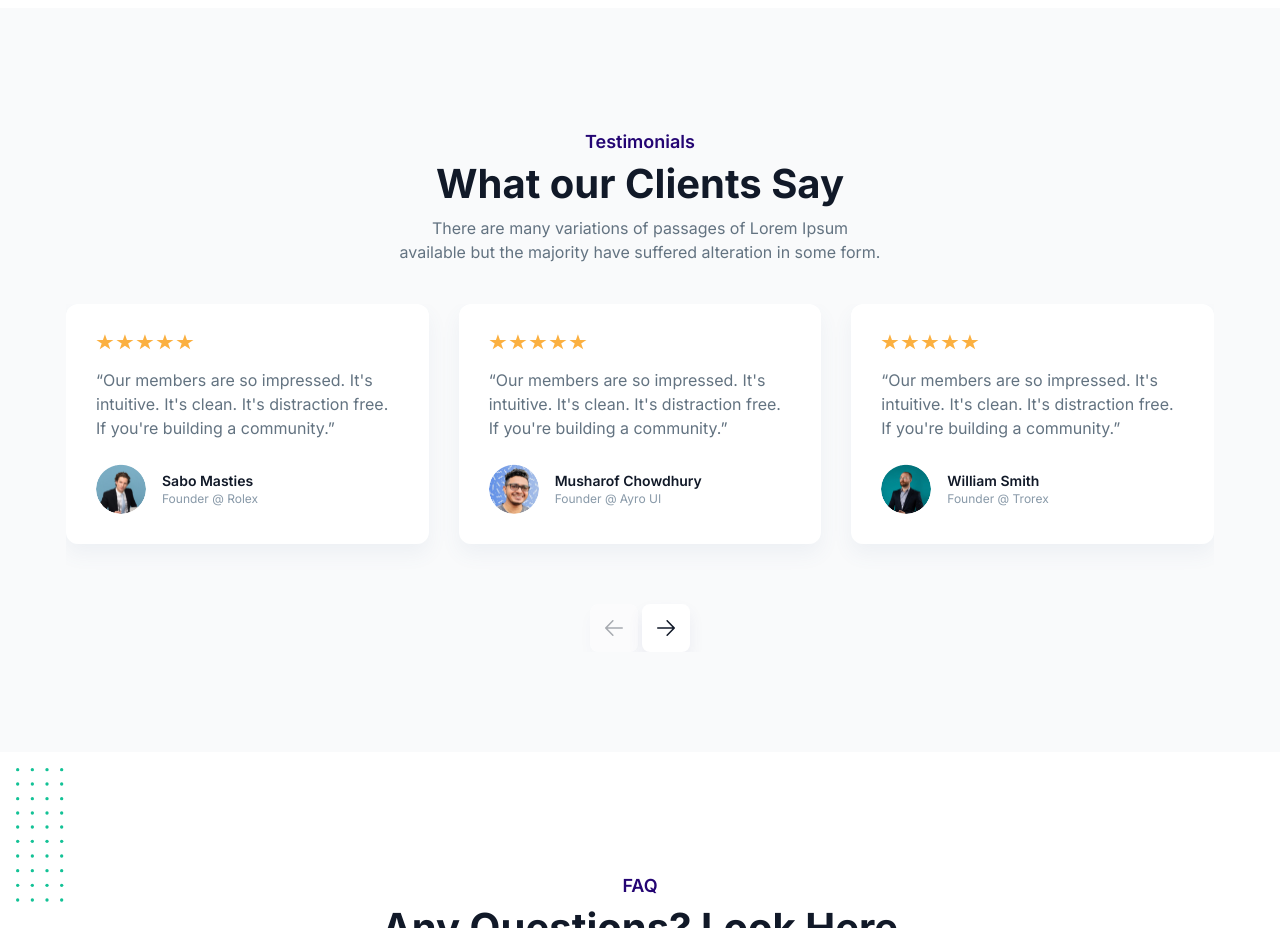
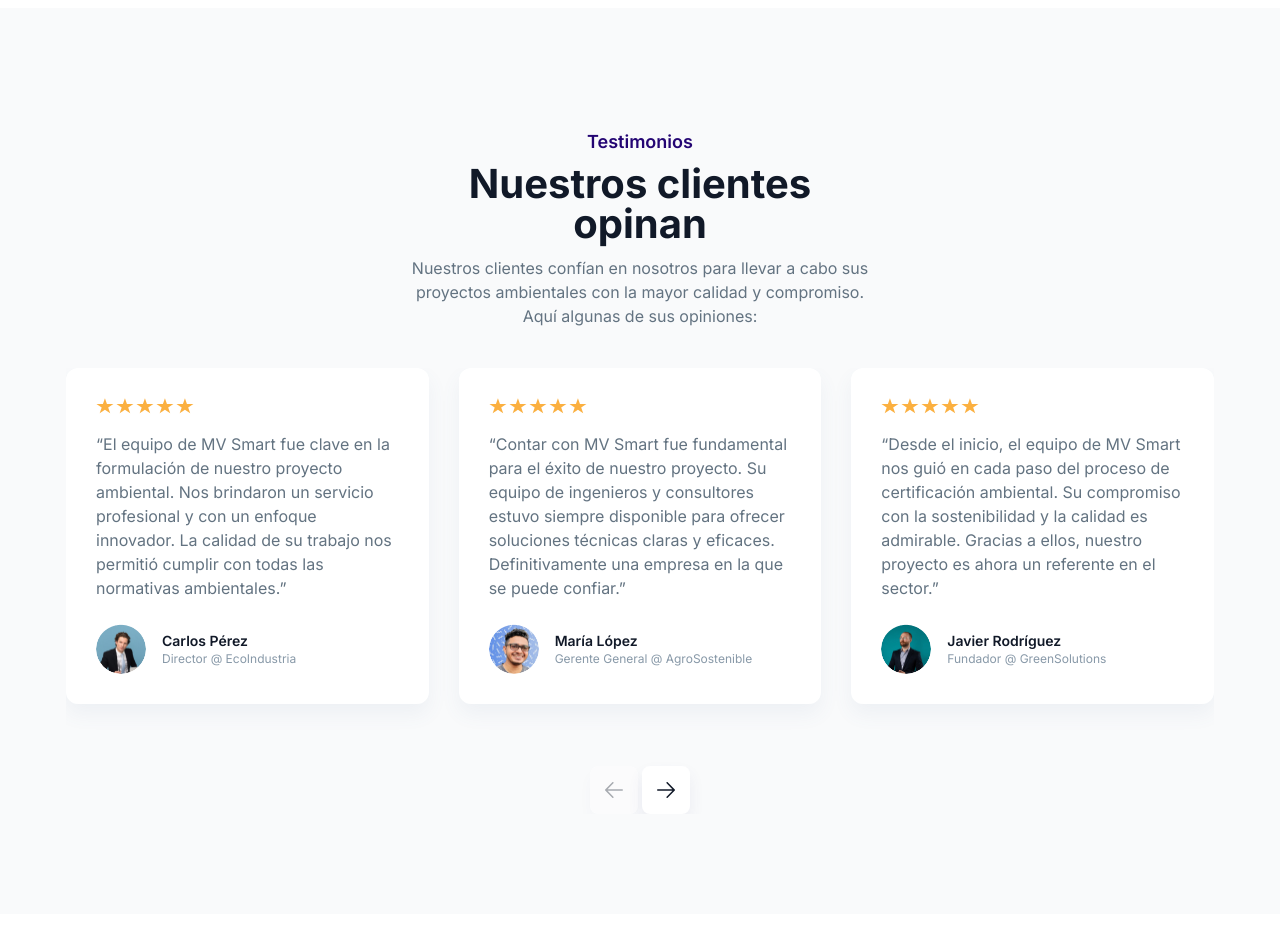
Before and after one commit to MV-SMART-SRL/mv-smart, an Astro site: page / in a window 1280 px wide. Shown: the part 4420-5348 px from the top of the page. Built offline with nearby package versions, Linux system fonts and the light colour scheme; Astro itself is replaced by a stand-in of ours.

Commit message:
Add some other dummy testimonials (draft)

```diff
--- a/src/components/Testimonials.astro
+++ b/src/components/Testimonials.astro
@@ -1,46 +1,46 @@
 ---
 const testimonials = [
   {
-    authorName: 'Sabo Masties',
-    authorRole: 'Founder @ Rolex',
+    authorName: 'Carlos Pérez',
+    authorRole: 'Director @ EcoIndustria',
     image: '/assets/testimonials/author-01.jpg',
     message:
-      `“Our members are so impressed. It's intuitive. It's clean. It's distraction free. If you're building a community.”`,
+      `“El equipo de MV Smart fue clave en la formulación de nuestro proyecto ambiental. Nos brindaron un servicio profesional y con un enfoque innovador. La calidad de su trabajo nos permitió cumplir con todas las normativas ambientales.”`,
   },
   {
-    authorName: 'Musharof Chowdhury',
-    authorRole: 'Founder @ Ayro UI',
+    authorName: 'María López',
+    authorRole: 'Gerente General @ AgroSostenible',
     image: '/assets/testimonials/author-02.jpg',
     message:
-      `“Our members are so impressed. It's intuitive. It's clean. It's distraction free. If you're building a community.”`,
+      `“Contar con MV Smart fue fundamental para el éxito de nuestro proyecto. Su equipo de ingenieros y consultores estuvo siempre disponible para ofrecer soluciones técnicas claras y eficaces. Definitivamente una empresa en la que se puede confiar.”`,
   },
   {
-    authorName: 'William Smith',
-    authorRole: 'Founder @ Trorex',
+    authorName: 'Javier Rodríguez',
+    authorRole: 'Fundador @ GreenSolutions',
     image: '/assets/testimonials/author-03.jpg',
     message:
-      `“Our members are so impressed. It's intuitive. It's clean. It's distraction free. If you're building a community.”`,
+      `“Desde el inicio, el equipo de MV Smart nos guió en cada paso del proceso de certificación ambiental. Su compromiso con la sostenibilidad y la calidad es admirable. Gracias a ellos, nuestro proyecto es ahora un referente en el sector.”`,
   },
   {
-    authorName: 'Sabo Masties',
-    authorRole: 'Founder @ Rolex',
+    authorName: 'Ana Sánchez',
+    authorRole: 'Directora de Proyectos @ BioTec',
     image: '/assets/testimonials/author-01.jpg',
     message:
-      `“Our members are so impressed. It's intuitive. It's clean. It's distraction free. If you're building a community.”`,
+      `“Trabajar con MV Smart ha sido una experiencia increíble. Su enfoque estratégico y su capacidad para adaptarse a nuestras necesidades hizo que todo el proceso fuera mucho más sencillo. Recomendados al 100%.”`,
   },
   {
-    authorName: 'Musharof Chowdhury',
-    authorRole: 'Founder @ Ayro UI',
+    authorName: 'Luis Gómez',
+    authorRole: 'CEO @ ProAmbiente',
     image: '/assets/testimonials/author-02.jpg',
     message:
-      `“Our members are so impressed. It's intuitive. It's clean. It's distraction free. If you're building a community.”`,
+      `“MV Smart no solo nos ayudó a cumplir con las regulaciones ambientales, sino que también nos enseñaron a optimizar nuestros recursos y reducir nuestro impacto ecológico. Su asesoría fue fundamental para avanzar en nuestra misión de sostenibilidad.”`,
   },
   {
-    authorName: 'William Smith',
-    authorRole: 'Founder @ Trorex',
+    authorName: 'Claudia Ríos',
+    authorRole: 'Coordinadora Ambiental @ EcoConstrucción',
     image: '/assets/testimonials/author-03.jpg',
     message:
-      `“Our members are so impressed. It's intuitive. It's clean. It's distraction free. If you're building a community.”`,
+      `“Con MV Smart hemos logrado una transformación real en nuestra gestión ambiental. Su equipo es altamente capacitado y siempre tiene una solución a la medida de nuestras necesidades. Son un socio estratégico indispensable.”`,
   },
 ];
 ---
@@ -51,14 +51,14 @@ const testimonials = [
       <div class="w-full px-4">
         <div class="mx-auto mb-[60px] max-w-[485px] text-center">
           <span class="block mb-2 text-lg font-semibold text-primary">
-            Testimonials
+            Testimonios
           </span>
           <h2 class="text-dark dark:text-white mb-3 text-3xl leading-[1.2] font-bold sm:text-4xl md:text-[40px]">
-            What our Clients Say
+            Nuestros clientes opinan
           </h2>
           <p class="text-base text-body-color dark:text-dark-6">
-            There are many variations of passages of Lorem Ipsum available
-            but the majority have suffered alteration in some form.
+            Nuestros clientes confían en nosotros para llevar a cabo sus proyectos ambientales con la mayor calidad y compromiso.
+            Aquí algunas de sus opiniones:
           </p>
         </div>
       </div>
```
